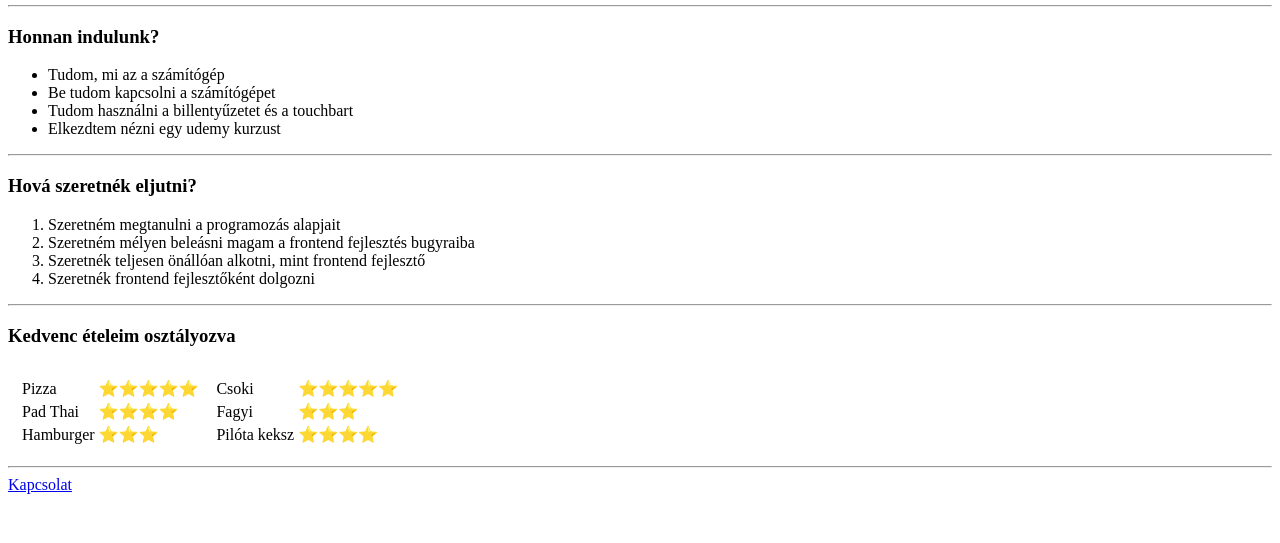
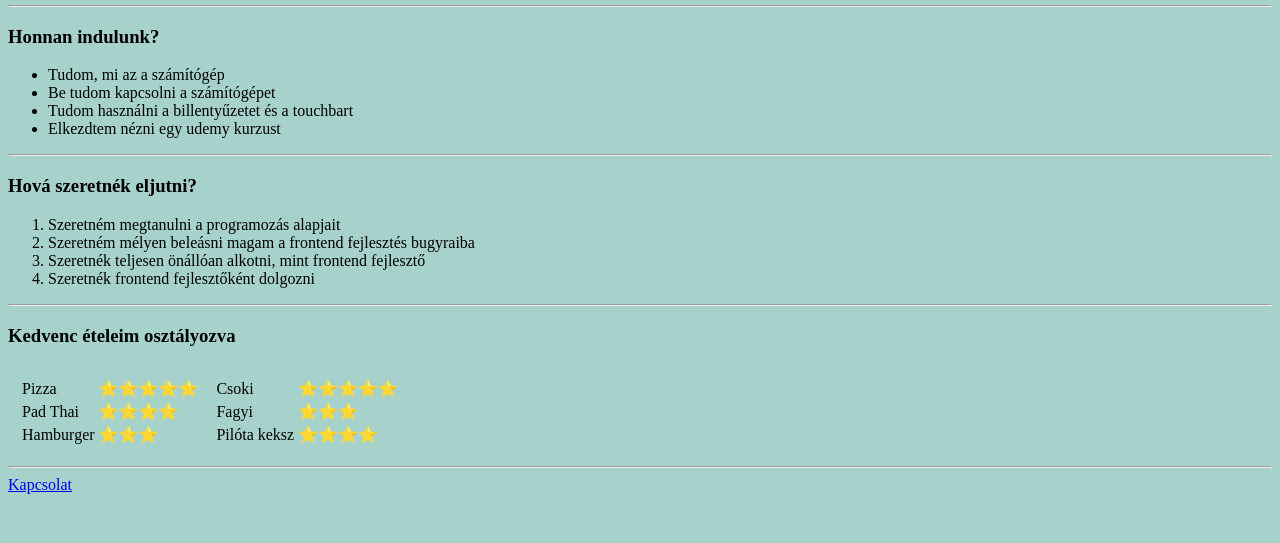
Before and after one commit to lillakranicz/tanulas, a plain HTML site: page index.html in a window 1280 px wide. Shown: the part 257-800 px from the top of the page. Drawn offline with Linux system fonts and the light colour scheme.

Commit message:
Új háttérszín

```diff
--- a/index.html
+++ b/index.html
@@ -6,7 +6,7 @@
   <title>💻 Lilla programozni tanul 💻</title>
 </head>
 
-<body>
+<body style="background-color: #A7D2CB">
   <table cellspacing="20">
     <tr>
       <td><img src="images/lillaprofil.png" alt="Lilla instagram profilképe"></td>
```
